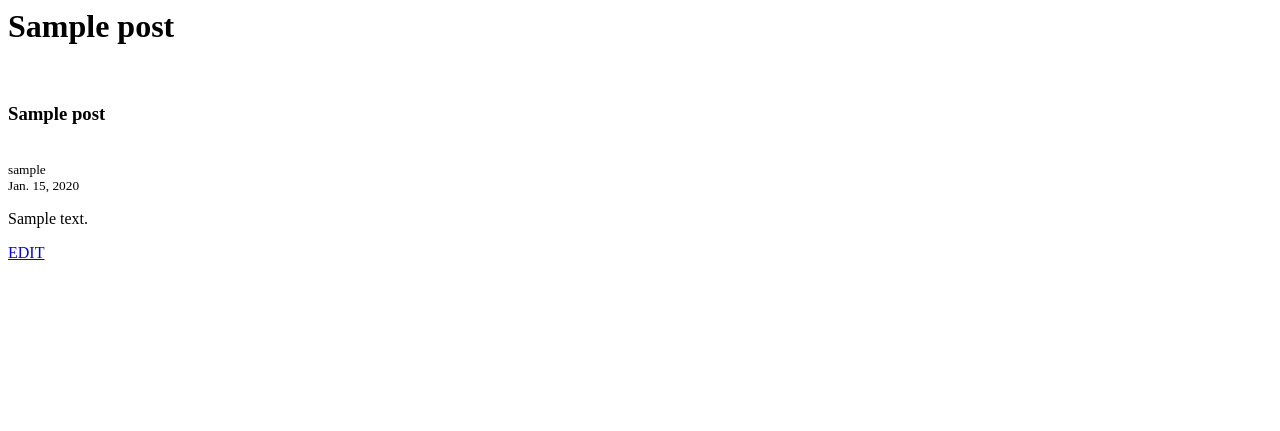
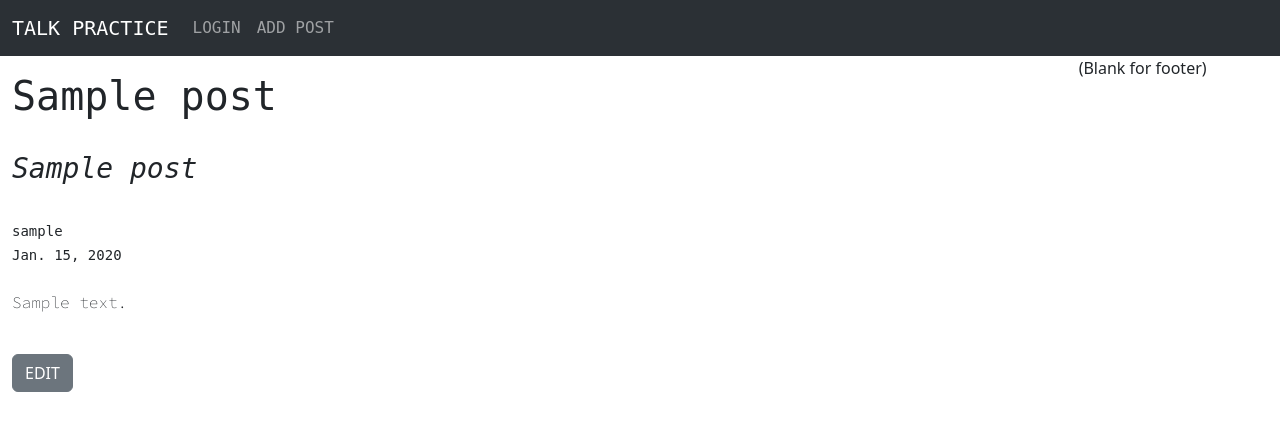
Before and after one commit to NickWaldock/talk-practice-forum-p4, a Django app: page /article/1 in a window 1280 px wide. Shown: the top 431 px of the page. Run offline with Django 3.2, Linux system fonts and the light colour scheme; tables that the repository leaves empty hold one stand-in row (values such as "Sample post"); some web fonts are replaced.

Commit message:
style single page post view, style btns on various post views

```diff
--- a/templates/article.html
+++ b/templates/article.html
@@ -1,10 +1,32 @@
-<h1>{{ post.title }}</h1>
-<br>
-<h3>{{ post.subtitle }}</h3>
-<br>
-<small>{{ post.author }}</small>
-<br>
-<small>{{ post.updated_on }}</small>
-<br>
-<p>{{ post.body }}</p>
-<a href="{% url 'update-post' post.pk %}">EDIT</a>
+{% extends 'base.html' %}
+
+{% block content %}
+
+
+<div class="container-fluid">
+    <div class="row">
+        <div class="col-lg-10 col-12">
+            <h1 class="title-font mt-3">{{ post.title }}</h1>
+            <br>
+            <h3 class="title-font"><em>{{ post.subtitle }}</em></h3>
+            <br>
+            <small class="title-font">{{ post.author }}</small>
+            <br>
+            <small class="title-font">{{ post.updated_on }}</small>
+            <br>
+            <p class="body-font mt-4">{{ post.body }}</p>
+            <button class="btn btn-secondary mt-4">
+                <a class="text-reset text-decoration-none" href="{% url 'update-post' post.pk %}">EDIT</a>
+            </button>
+
+        </div>
+        <div class="col-lg-2 d-none d-lg-block">
+            (Blank for footer)
+        </div>
+    </div>
+</div>
+
+
+
+
+{% endblock %}
--- a/templates/base.html
+++ b/templates/base.html
@@ -23,7 +23,7 @@
 
 <body>
     <!-- Navbar -->
-    <nav class="navbar navbar-expand-lg bg-body-tertiary" data-bs-theme="dark">
+    <nav class="navbar navbar-expand-lg bg-body-tertiary title-font" data-bs-theme="dark">
         <div class="container-fluid">
             <a class="navbar-brand" href="{% url 'home' %}">TALK PRACTICE</a>
             <button class="navbar-toggler" type="button" data-bs-toggle="collapse"
--- a/templates/update-post.html
+++ b/templates/update-post.html
@@ -12,8 +12,11 @@
 
             <!-- <input class="btn btn-secondary" type="submit"> -->
             <button class="btn btn-secondary mt-3">UPDATE</button>
-            <a href="{% url 'delete-post' post.pk %}">DELETE</a>
         </form>
+        <button class="btn btn-danger">
+            <a class="text-reset text-decoration-none" href="{% url 'delete-post' post.pk %}">DELETE</a>
+        </button>
+
     </div>
 </div>
 
```
Also changed, not shown: README.md.
